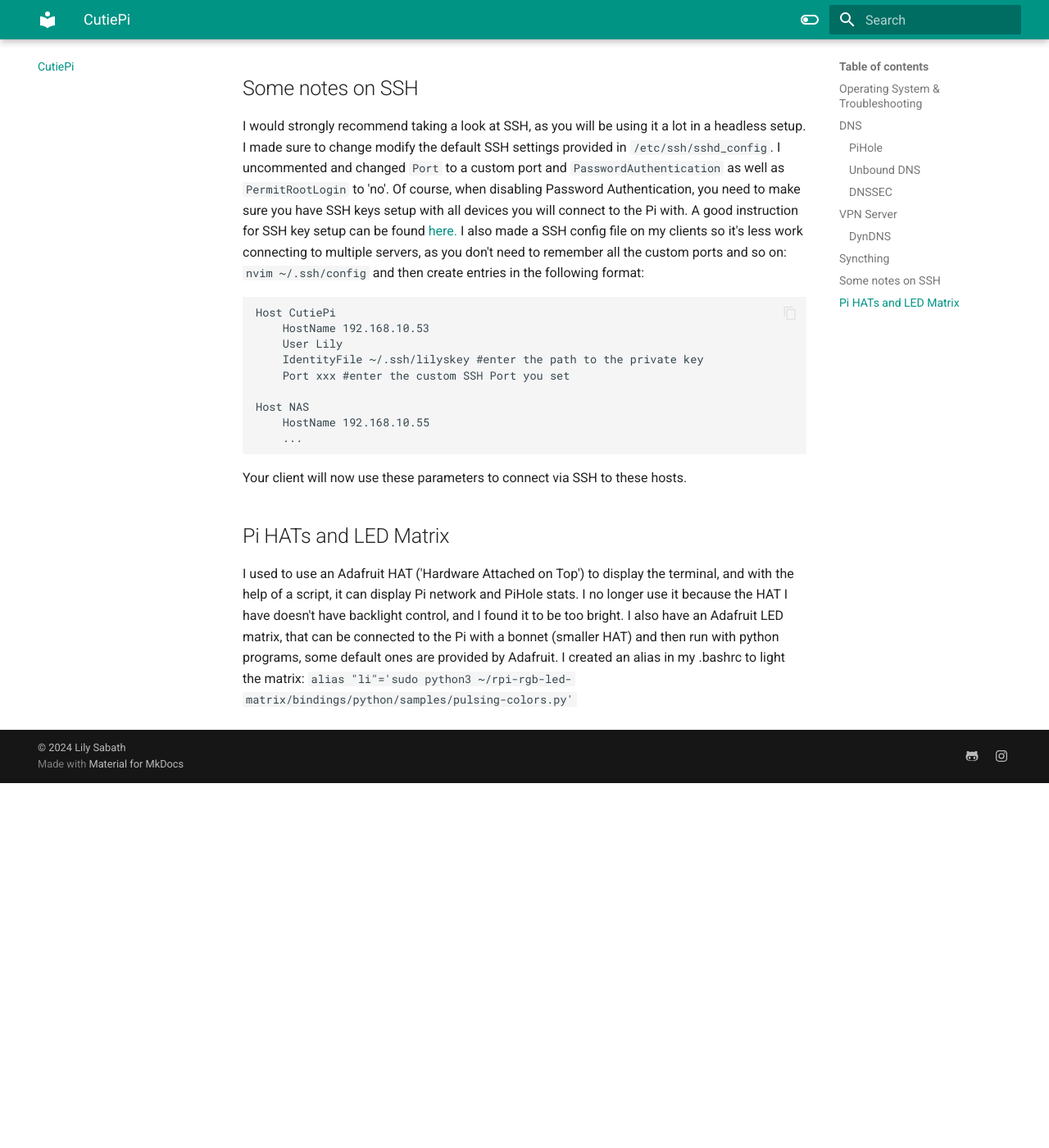
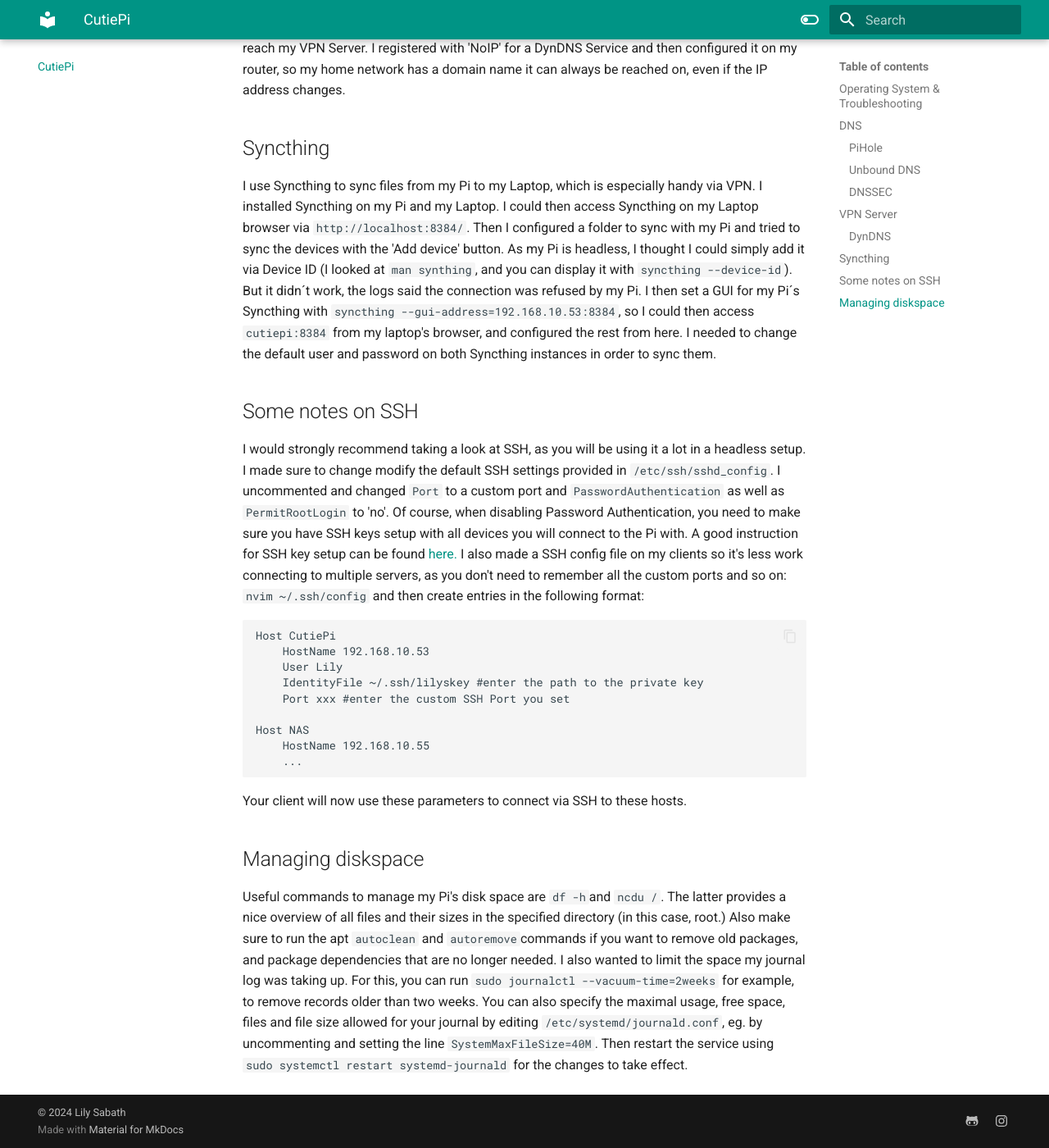
Before and after one commit to witchessabath/mkdocs, an MkDocs documentation site: the page built from docs/CutiePi.md, in a window 1280 px wide and 1400 px high, scrolled down 2185 px. Shown: the whole window at 82% size. Built offline with MkDocs 1.6.1 and Material for MkDocs 9.7.7, drawn with Linux system fonts in a browser that asks for light colours; before the commit the page ends 3140 px from its top, so only the background shows below that; some of the changed text lies outside the part shown.

Commit message:
"Added config files"

````diff
--- a/docs/CutiePi.md
+++ b/docs/CutiePi.md
@@ -15,9 +15,22 @@
 ### PiHole
 I use PiHole as a DNS-based blocker from ads and malicious sites/tracking sites.
 I configured my Pi as local DNS Server on my router, so all new clients in my network automatically use it.
+I installed PiHole following https://docs.pi-hole.net/main/basic-install/. I wanted to run the web interface on a custom port, so I ran `sudo nvim /etc/lighttpd/lighttpd.conf` and searched for `server.port`. Change this value to the desired port, then access it in the browser with `http://<hostname>:<port>/admin`.
+I added new Adists from https://github.com/RPiList/specials/blob/54876178ffa7e4d1224ac81b00bedd0040f65802/Blocklisten.md here, then updated Gravity (`pihole -g`).
+I added a script and cronjob to delete the FTL database every week (`crontab -e 0 0 * * 0 FTLdb.sh`).
+```
+#!/bin/bash
+
+sudo systemctl stop pihole-FTL
+sudo mv /etc/pihole/pihole-FTL.db /home/lily/scripts/pihole-FTL_$(date +"%y-%m-%d").db
+sudo systemctl start pihole-FTL
+
+cd /home/lily/scripts
+find . -name "pihole-FTL_*.db" -type f -mtime +7 -exec rm {} \;
+```
 ### Unbound DNS
 I use Unbound as a recursive DNS Server.
-I followed the installation instructions from <a href="https://docs.pi-hole.net/guides/dns/unbound/" target="_blank">here</a>.
+I followed the installation instructions from <a href="https://docs.pi-hole.net/guides/dns/unbound/" target="_blank">here</a> and added it as a custom DNS Server in the PiHole DNS configuration.
 ### DNSSEC
 I enabled the following security options in `/etc/unbound/unbound.conf.d/`:
 ```
@@ -72,10 +85,8 @@
     ...
 ```
 Your client will now use these parameters to connect via SSH to these hosts.
-
-## Pi HATs and LED Matrix
-I used to use an Adafruit HAT ('Hardware Attached on Top') to display the terminal, and with the help of a script, it can display Pi network and PiHole stats.
-I no longer use it because the HAT I have doesn't have backlight control, and I found it to be too bright.
-I also have an Adafruit LED matrix, that can be connected to the Pi with a bonnet (smaller HAT) and then run with python programs, some default ones are provided by Adafruit.
-I created an alias in my .bashrc to light the matrix:
-`alias "li"='sudo python3 ~/rpi-rgb-led-matrix/bindings/python/samples/pulsing-colors.py'`
+## Managing diskspace
+Useful commands to manage my Pi's disk space are `df -h`and `ncdu /`. The latter provides a nice overview of all files and their sizes in the specified directory (in this case, root.)
+Also make sure to run the apt `autoclean` and `autoremove`commands if you want to remove old packages, and package dependencies that are no longer needed.
+I also wanted to limit the space my journal log was taking up. For this, you can run `sudo journalctl --vacuum-time=2weeks` for example, to remove records older than two weeks.
+You can also specify the maximal usage, free space, files and file size allowed for your journal by editing `/etc/systemd/journald.conf`, eg. by uncommenting and setting the line `SystemMaxFileSize=40M`. Then restart the service using `sudo systemctl restart systemd-journald` for the changes to take effect.
````
Also changed, not shown: docs/ArchInstall.md (+3 -2 lines), docs/Docker.md (+12 -6 lines), docs/proxmox.md (+5 -0 lines).
